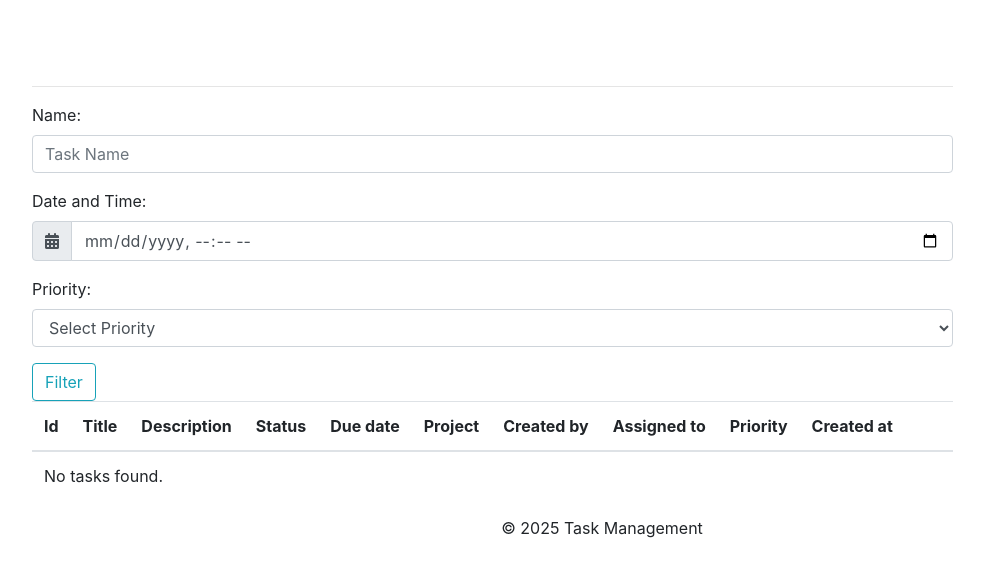
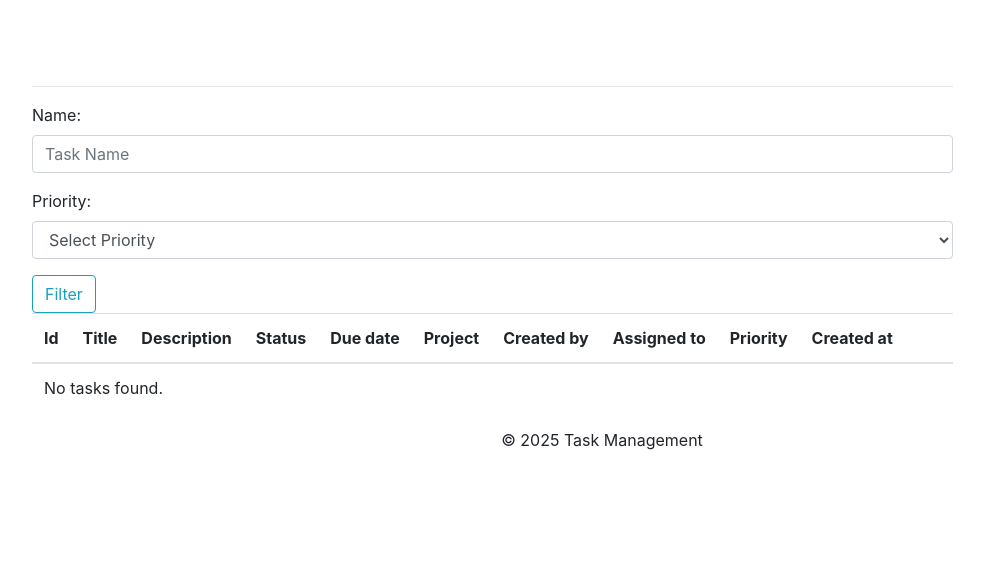
Before and after one commit to petrovska4/Task-Management, a PHP site: page /app/views/tasks/index.php in a window 1280 px wide. Shown: the part 56-633 px from the top of the page, without its empty margins (38-1022 px from the left). Run offline with PHP 8.4, Linux system fonts and the light colour scheme; data that the repository does not hold is empty; some libraries are stand-ins or nearby versions.

Commit message:
final push

```diff
--- a/app/views/login_register/register_index.php
+++ b/app/views/login_register/register_index.php
@@ -4,7 +4,7 @@
         <div class="col-md-8 col-lg-6">
             <div class="card shadow-sm">
                 <div class="card-body">
-                    <h2 class="text-center mb-4">Sign Up <small class="text-muted">It's free and always will be.</small></h2>
+                    <h2 class="text-center mb-4">Sign Up</h2>
                     <form action="../../controllers/register.php" method="post" name="registration_form">
                         <div class="row mb-3">
                             <div class="col-md-6">
--- a/app/views/tasks/index.php
+++ b/app/views/tasks/index.php
@@ -58,17 +58,6 @@ if (isset($_SESSION['error_message'])) {
                     <div class="form-group">
                         <label for="name">Name:</label>
                         <input type="text" id="name" class="form-control" name="taskName" placeholder="Task Name" value="<?php echo htmlspecialchars($taskName); ?>">
-                    </div>
-                    <div class="form-group">
-                        <label for="date_time">Date and Time:</label>
-                        <div class="input-group">
-                            <div class="input-group-prepend">
-                                <span class="input-group-text">
-                                    <i class="fa fa-calendar-alt"></i>
-                                </span>
-                            </div>
-                            <input type="datetime-local" id="date_time" name="dueDate" class="form-control" value="<?php echo htmlspecialchars($dueDate); ?>">
-                        </div>
                     </div>
 
                     <div class="form-group">
```
Also changed, not shown: app/controllers/taskController.php (+0 -7 lines).
